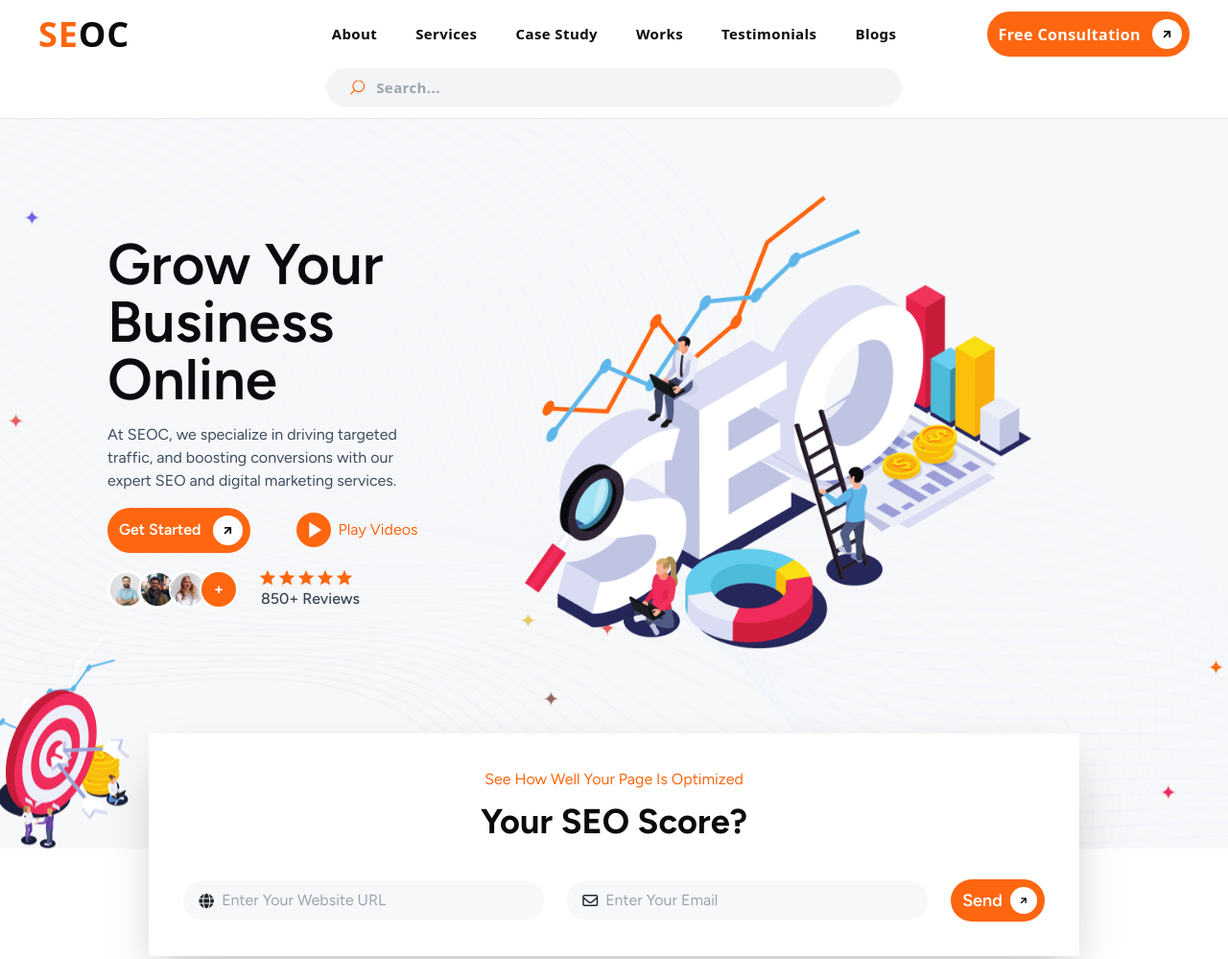
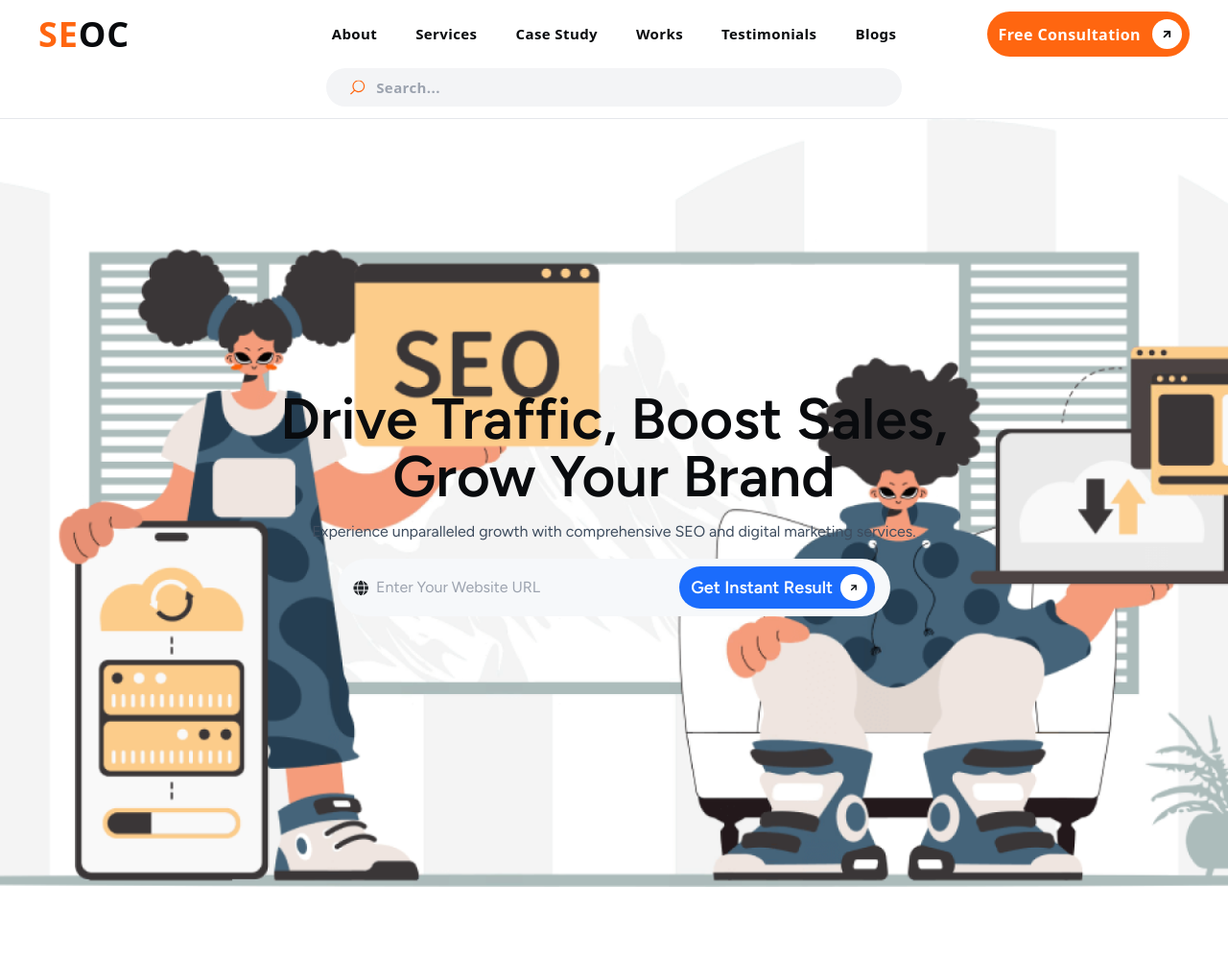
Before and after one commit to tahiamustofa/UITeam_SEO-project, a website: page index.html in a window 1280 px wide. Shown: the top 999 px of the page at 96% size. Drawn offline with nearby package versions, Linux system fonts and the light colour scheme.

Commit message:
first commit

```diff
--- a/index.html
+++ b/index.html
@@ -118,136 +118,46 @@
       </div>
     </header>
     <!-- hero  -->
-    <section class="hero lg:mb-20 mb-10">
-      <div class="relative ">
-        <div
-          class="flex md:flex-col flex-col lg:flex-row gap-20 xl:gap-28 items-center py-10 lg:py-20 lg:mb-32 xl:px-28 lg:px-10 sm:px-10 px-5">
-          <div class="text-center lg:text-left justify-center space-y-4">
+    <section class="hero min-h-screen">
+      <div class="flex flex-col">
+
+          <div class="text-center  justify-center space-y-4 items-start  top-0 p-10 mt-0">
             <h2
-              class="text-[#090b0e] font-semibold lg:text-6xl md:text-3xl text-xl lg:max-w-80 max-w-[100%] flex lg:justify-start justify-center">
-              Grow Your
-              Business
-              Online</h2>
-            <p class="text-base text-[#3d4c5e] lg:max-w-80 max-w-[100%]">At SEOC, we specialize in driving targeted
-              traffic, and
-              boosting
-              conversions with our expert SEO and digital marketing services.</p>
-            <div class="flex items-center sm:flex-row flex-col gap-4 sm:gap-10 justify-center lg:justify-start">
-              <button
-                class="flex items-center space-x-2 px-2 pl-3 gap-1  bg-[#ff6610] text-white font-semibold py-2  rounded-full hover:bg-orange-600 transition duration-200">
-                <span class="">Get Started</span>
+              class="mx-auto text-[#090b0e] font-semibold lg:text-6xl md:text-3xl text-xl max-w-[60%] flex justify-center">
+              Drive Traffic, Boost
+              Sales, Grow Your Brand</h2>
+            <p class="text-base text-[#3d4c5e]">
+              Experience unparalleled growth with comprehensive SEO and digital marketing services.
+            </p>
 
-                <svg width="31" height="31" class="bg-white rounded-full p-2" viewBox="0 0 24 23" fill="none"
+            <div class="items-center justify-between mx-auto px-4 py-2 flex gap-2 rounded-full  bg-[#f6f8fa] max-w-xl">
+             <div class="flex gap-2 items-center">
+              <svg width="16" height="17" class="flex justify-start text-start" viewBox="0 0 16 17" fill="none" xmlns="http://www.w3.org/2000/svg">
+                <path
+                  d="M10.9438 5.55005H5.4125C5.88125 2.7688 6.94375 0.800049 8.19375 0.800049C9.4125 0.800049 10.5063 2.7688 10.9438 5.55005ZM5.19375 8.55005C5.19375 7.86255 5.225 7.2063 5.2875 6.55005H11.0688C11.1313 7.2063 11.1625 7.86255 11.1625 8.55005C11.1625 9.2688 11.1313 9.92505 11.0688 10.55H5.2875C5.225 9.92505 5.19375 9.2688 5.19375 8.55005ZM15.3188 5.55005H11.9438C11.6625 3.80005 11.1625 2.2063 10.3813 1.1438C12.6313 1.80005 14.4438 3.4563 15.3188 5.55005ZM5.975 1.1438C5.19375 2.2063 4.69375 3.80005 4.4125 5.55005H1.0375C1.9125 3.4563 3.725 1.80005 5.975 1.1438ZM15.6625 6.55005C15.8188 7.2063 15.9125 7.86255 15.9125 8.55005C15.9125 9.2688 15.8188 9.92505 15.6625 10.55H12.0688C12.1313 9.8938 12.1938 9.23755 12.1938 8.55005C12.1938 7.8938 12.1313 7.2063 12.0688 6.55005H15.6625ZM4.19375 8.55005C4.19375 9.23755 4.225 9.8938 4.2875 10.55H0.69375C0.5375 9.92505 0.44375 9.2688 0.44375 8.55005C0.44375 7.86255 0.5375 7.2063 0.69375 6.55005H4.2875C4.225 7.2063 4.19375 7.8938 4.19375 8.55005ZM5.4125 11.55H10.9438C10.5063 14.3625 9.4125 16.3 8.19375 16.3C6.94375 16.3 5.88125 14.3625 5.4125 11.55ZM10.3813 15.9875C11.1625 14.925 11.6938 13.3313 11.9438 11.55H15.3188C14.4438 13.675 12.6313 15.3313 10.3813 15.9875ZM1.0375 11.55H4.4125C4.69375 13.3313 5.19375 14.925 5.975 15.9875C3.725 15.3313 1.9125 13.675 1.0375 11.55Z"
+                  fill="#212529" />
+              </svg>
+              <input type="url" placeholder="Enter Your Website URL" class="focus:outline-none bg-[#f6f8fa] flex justify-start" />
+             </div>
+              <button type="submit"
+                class="w-full flex justify-end items-center text-lg rounded-full sm:w-auto space-x-2 px-2 py-2 pl-3 gap-2  bg-[#1b6cfc] text-white  font-semibold  hover:bg-black transition duration-200">
+                Get Instant Result
+                <svg width="28" height="28" class="bg-white rounded-full p-2" viewBox="0 0 24 23" fill="none"
                   xmlns="http://www.w3.org/2000/svg">
                   <path
                     d="M6.39052 7.74418V6.65037C6.41538 6.17805 6.78826 5.80516 7.23573 5.80516L16.906 5.7803C17.3783 5.80516 17.7512 6.17805 17.7512 6.62551V16.3206C17.7512 16.7681 17.3783 17.141 16.906 17.1658H15.8122C15.3398 17.141 14.967 16.7681 14.9421 16.2958L15.0912 10.429L7.95665 17.5636C7.60862 17.9116 7.11143 17.9116 6.7634 17.5636L5.96791 16.7681C5.64474 16.4449 5.61988 15.9229 5.96791 15.5748L13.1025 8.44024L7.26059 8.61425C6.78826 8.58939 6.39052 8.24136 6.39052 7.74418Z"
                     fill="#090B0E" />
                 </svg>
               </button>
-              <div class="relative inline-flex items-center space-x-2">
-                <div class="absolute w-10 h-10 left-2 top-2"></div>
-                <button class="relative  bg-[#ff6610]  text-white flex items-center px-1 py-1 rounded-full">
-                  <svg xmlns="http://www.w3.org/2000/svg" class="w-7 h-7" viewBox="0 0 24 24" fill="currentColor">
-                    <path d="M8 5v14l11-7z" />
-                  </svg>
-
-                </button>
-                <span class="text-base text-[#ff6610]">Play Videos</span>
-              </div>
             </div>
-            <div class="flex items-center gap-4 sm:flex-row flex-col justify-center lg:justify-start">
-              <!-- Profile images with a "+" overlay -->
-              <div class="flex -space-x-2">
-                <img class="w-10 h-10 rounded-full border-2 border-white" src="images/Ellipse 1.png" alt="User 1">
-                <img class="w-10 h-10 rounded-full border-2 border-white" src="images/Ellipse 2.png" alt="User 2">
-                <img class="w-10 h-10 rounded-full border-2 border-white" src="images/Ellipse 3.png" alt="User 3">
-                <div
-                  class="w-10 h-10 rounded-full bg-[#ff6610] border-2 border-white flex items-center justify-center text-white font-bold">
-                  +
-                </div>
-              </div>
-
-              <!-- Rating -->
-              <div class="flex flex-col items-center space-x-2">
-                <!-- Stars -->
-                <div class="flex text-[#ff6610]">
-                  <svg xmlns="http://www.w3.org/2000/svg" class="w-5 h-5" fill="currentColor" viewBox="0 0 24 24">
-                    <path
-                      d="M12 17.27L18.18 21l-1.64-7.03L22 9.24l-7.19-.61L12 2 9.19 8.63 2 9.24l5.46 4.73L5.82 21z" />
-                  </svg>
-                  <svg xmlns="http://www.w3.org/2000/svg" class="w-5 h-5" fill="currentColor" viewBox="0 0 24 24">
-                    <path
-                      d="M12 17.27L18.18 21l-1.64-7.03L22 9.24l-7.19-.61L12 2 9.19 8.63 2 9.24l5.46 4.73L5.82 21z" />
-                  </svg>
-                  <svg xmlns="http://www.w3.org/2000/svg" class="w-5 h-5" fill="currentColor" viewBox="0 0 24 24">
-                    <path
-                      d="M12 17.27L18.18 21l-1.64-7.03L22 9.24l-7.19-.61L12 2 9.19 8.63 2 9.24l5.46 4.73L5.82 21z" />
-                  </svg>
-                  <svg xmlns="http://www.w3.org/2000/svg" class="w-5 h-5" fill="currentColor" viewBox="0 0 24 24">
-                    <path
-                      d="M12 17.27L18.18 21l-1.64-7.03L22 9.24l-7.19-.61L12 2 9.19 8.63 2 9.24l5.46 4.73L5.82 21z" />
-                  </svg>
-                  <svg xmlns="http://www.w3.org/2000/svg" class="w-5 h-5" fill="currentColor" viewBox="0 0 24 24">
-                    <path
-                      d="M12 17.27L18.18 21l-1.64-7.03L22 9.24l-7.19-.61L12 2 9.19 8.63 2 9.24l5.46 4.73L5.82 21z" />
-                  </svg>
-                </div>
-                <!-- Review -->
-                <span class="text-gray-700 text-base font-medium">850+ Reviews</span>
-              </div>
-            </div>
-
+          </div>
+          <div class="">
 
           </div>
-          <div class="img w-1/2">
-            <img src="images/header-img13.png.png" alt="">
+          <div class="">
+
           </div>
-        </div>
 
-        <div class="absolute left-0 bottom-0 p-0 hidden md:flex">
-          <img src="images/elements18.png.png" alt="">
-        </div>
-        <!-- badge -->
-        <div class="hidden md:hidden lg:flex justify-center  items-center xl:px-24 lg:px-10">
-          <div class="flex gap-24 justify-center items-center absolute -bottom-28 bg-[#fff] mx-auto p-9 shadow-2xl">
-
-            <div class="text-center">
-              <div class="badgeText pb-10 space-y-3">
-                <p class="text-[#ff6610] text-base">See How Well Your Page Is Optimized</p>
-                <h3 class="text-4xl font-bold text-[#090b0e]">Your SEO Score?</h3>
-              </div>
-              <!-- Form -->
-              <div class="flex flex-col sm:flex-row items-center space-y-4 sm:space-y-0 sm:space-x-6">
-                <div class="flex-1 items-center px-4 py-2 flex gap-2 rounded-full  bg-[#f6f8fa] ">
-                  <svg width="16" height="17" viewBox="0 0 16 17" fill="none" xmlns="http://www.w3.org/2000/svg">
-                    <path
-                      d="M10.9438 5.55005H5.4125C5.88125 2.7688 6.94375 0.800049 8.19375 0.800049C9.4125 0.800049 10.5063 2.7688 10.9438 5.55005ZM5.19375 8.55005C5.19375 7.86255 5.225 7.2063 5.2875 6.55005H11.0688C11.1313 7.2063 11.1625 7.86255 11.1625 8.55005C11.1625 9.2688 11.1313 9.92505 11.0688 10.55H5.2875C5.225 9.92505 5.19375 9.2688 5.19375 8.55005ZM15.3188 5.55005H11.9438C11.6625 3.80005 11.1625 2.2063 10.3813 1.1438C12.6313 1.80005 14.4438 3.4563 15.3188 5.55005ZM5.975 1.1438C5.19375 2.2063 4.69375 3.80005 4.4125 5.55005H1.0375C1.9125 3.4563 3.725 1.80005 5.975 1.1438ZM15.6625 6.55005C15.8188 7.2063 15.9125 7.86255 15.9125 8.55005C15.9125 9.2688 15.8188 9.92505 15.6625 10.55H12.0688C12.1313 9.8938 12.1938 9.23755 12.1938 8.55005C12.1938 7.8938 12.1313 7.2063 12.0688 6.55005H15.6625ZM4.19375 8.55005C4.19375 9.23755 4.225 9.8938 4.2875 10.55H0.69375C0.5375 9.92505 0.44375 9.2688 0.44375 8.55005C0.44375 7.86255 0.5375 7.2063 0.69375 6.55005H4.2875C4.225 7.2063 4.19375 7.8938 4.19375 8.55005ZM5.4125 11.55H10.9438C10.5063 14.3625 9.4125 16.3 8.19375 16.3C6.94375 16.3 5.88125 14.3625 5.4125 11.55ZM10.3813 15.9875C11.1625 14.925 11.6938 13.3313 11.9438 11.55H15.3188C14.4438 13.675 12.6313 15.3313 10.3813 15.9875ZM1.0375 11.55H4.4125C4.69375 13.3313 5.19375 14.925 5.975 15.9875C3.725 15.3313 1.9125 13.675 1.0375 11.55Z"
-                      fill="#212529" />
-                  </svg>
-                  <input type="url" placeholder="Enter Your Website URL" class="w-80 focus:outline-none bg-[#f6f8fa]" />
-                </div>
-
-
-                <div class="flex flex-1 gap-2 items-center px-4 py-2 rounded-full  bg-[#f6f8fa]">
-                  <i class='fa-regular fa-envelope'></i>
-                  <input type="email" placeholder="Enter Your Email" class="w-80 focus:outline-none bg-[#f6f8fa]" />
-                </div>
-
-                <button type="submit"
-                  class="w-full flex  items-center text-lg rounded-full sm:w-auto space-x-2 px-2 py-2 pl-3 gap-2  bg-[#ff6610] text-white  font-semibold  hover:bg-orange-600 transition duration-200">
-                  Send
-                  <svg width="28" height="28" class="bg-white rounded-full p-2" viewBox="0 0 24 23" fill="none"
-                    xmlns="http://www.w3.org/2000/svg">
-                    <path
-                      d="M6.39052 7.74418V6.65037C6.41538 6.17805 6.78826 5.80516 7.23573 5.80516L16.906 5.7803C17.3783 5.80516 17.7512 6.17805 17.7512 6.62551V16.3206C17.7512 16.7681 17.3783 17.141 16.906 17.1658H15.8122C15.3398 17.141 14.967 16.7681 14.9421 16.2958L15.0912 10.429L7.95665 17.5636C7.60862 17.9116 7.11143 17.9116 6.7634 17.5636L5.96791 16.7681C5.64474 16.4449 5.61988 15.9229 5.96791 15.5748L13.1025 8.44024L7.26059 8.61425C6.78826 8.58939 6.39052 8.24136 6.39052 7.74418Z"
-                      fill="#090B0E" />
-                  </svg>
-                </button>
-
-              </div>
-            </div>
-          </div>
-        </div>
       </div>
     </section>
   </header>
--- a/style.css
+++ b/style.css
@@ -4,8 +4,10 @@
   }
 
   .hero{
-    background-image: url('images/Background\ Image.jpg');
-    background-size: cover;
+    background-image: url('images/header-img11.png.png');
+  background-size: cover;
+  background-position: bottom left;
+
   }
 
 .search-form {
```
Also changed, not shown: images/header-img11.png.png (added).
